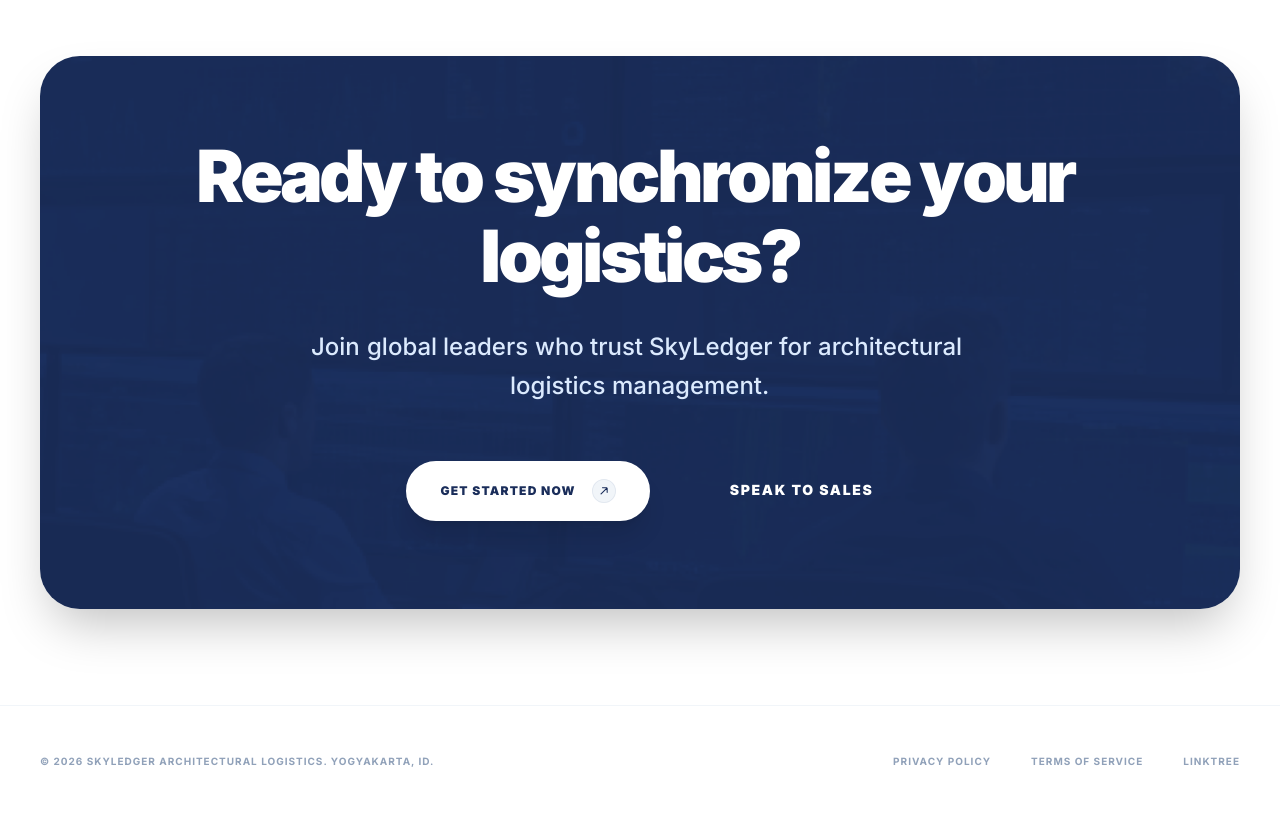
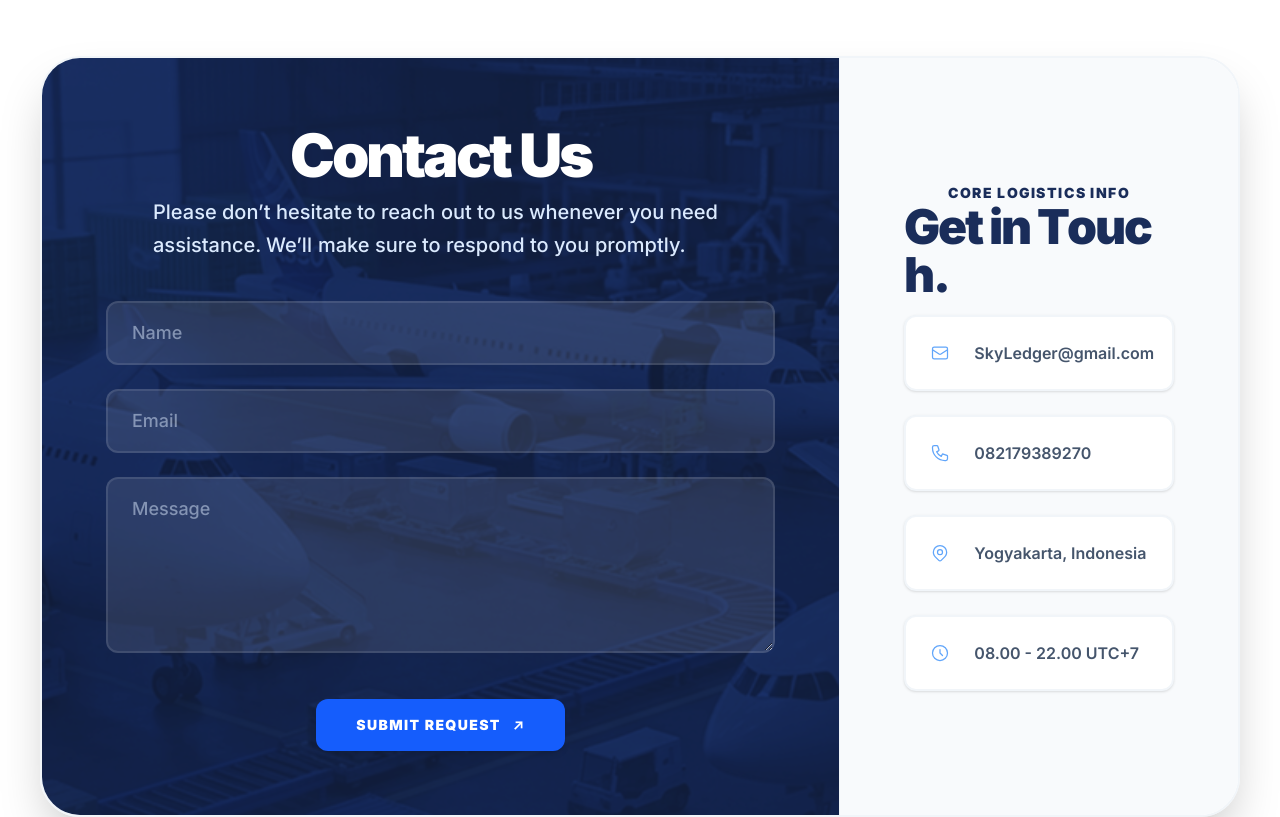
Before and after one commit to StevanusImmanuel/SkyLedger, a Next.js app: page / in a window 1280 px wide. Shown: the part 2240-3057 px from the top of the page. Built offline with nearby package versions, Linux system fonts and the light colour scheme.

Commit message:
Adding Contact

```diff
--- a/package.json
+++ b/package.json
@@ -12,6 +12,7 @@
     "@react-spring/web": "^10.0.3",
     "framer-motion": "^12.38.0",
     "next": "16.2.3",
+    "picocolors": "^1.1.1",
     "react": "19.2.4",
     "react-dom": "19.2.4",
     "styled-components": "^6.4.0"
--- a/src/app/page.tsx
+++ b/src/app/page.tsx
@@ -8,6 +8,7 @@ import About from "@/components/landingpages/about";
 import Capabilities from "@/components/capabilities";
 import CTA from "@/components/landingpages/cta";
 import Footer from "@/components/landingpages/footer";
+import Contact from "@/components/landingpages/contacts";
 
 export default function LandingPage() {
   const [isLoading, setIsLoading] = useState(true);
@@ -30,6 +31,7 @@ export default function LandingPage() {
           <Hero />
           <About />
           <Capabilities />
+          <Contact />
           <CTA />
           <Footer />
         </div>
--- /dev/null
+++ b/src/components/landingpages/contacts.tsx
@@ -0,0 +1,115 @@
+'use client';
+import React, { useState } from 'react';
+import { BlurText } from '../ui/dynamicanimationfonts';
+
+
+const MailIcon = () => <svg className="w-5 h-5" fill="none" stroke="currentColor" viewBox="0 0 24 24"><path strokeLinecap="round" strokeLinejoin="round" strokeWidth={1.5} d="M3 8l7.89 5.26a2 2 0 002.22 0L21 8M5 19h14a2 2 0 002-2V7a2 2 0 00-2-2H5a2 2 0 00-2 2v10a2 2 0 002 2z"/></svg>;
+const PhoneIcon = () => <svg className="w-5 h-5" fill="none" stroke="currentColor" viewBox="0 0 24 24"><path strokeLinecap="round" strokeLinejoin="round" strokeWidth={1.5} d="M3 5a2 2 0 012-2h3.28a1 1 0 01.948.684l1.498 4.493a1 1 0 01-.502 1.21l-2.257 1.13a11.042 11.042 0 005.516 5.516l1.13-2.257a1 1 0 011.21-.502l4.493 1.498a1 1 0 01.684.949V19a2 2 0 01-2 2h-1C9.716 21 3 14.284 3 6V5z"/></svg>;
+const MapPinIcon = () => <svg className="w-5 h-5" fill="none" stroke="currentColor" viewBox="0 0 24 24"><path strokeLinecap="round" strokeLinejoin="round" strokeWidth={1.5} d="M17.657 16.657L13.414 20.9a1.998 1.998 0 01-2.827 0l-4.244-4.243a8 8 0 1111.314 0z"/><path strokeLinecap="round" strokeLinejoin="round" strokeWidth={1.5} d="M15 11a3 3 0 11-6 0 3 3 0 016 0z"/></svg>;
+const ClockIcon = () => <svg className="w-5 h-5" fill="none" stroke="currentColor" viewBox="0 0 24 24"><path strokeLinecap="round" strokeLinejoin="round" strokeWidth={1.5} d="M12 8v4l3 3m6-3a9 9 0 11-18 0 9 9 0 0118 0z"/></svg>;
+
+const contactInfo = [
+  { Icon: MailIcon, text: "SkyLedger@gmail.com", isLink: true },
+  { Icon: PhoneIcon, text: "082179389270", isLink: true },
+  { Icon: MapPinIcon, text: "Yogyakarta, Indonesia" },
+  { Icon: ClockIcon, text: "08.00 - 22.00 UTC+7" }
+];
+
+export default function Contact() {
+  const [formData, setFormData] = useState({ name: '', email: '', message: '' });
+
+  const handleSubmit = (e: React.FormEvent) => {
+    e.preventDefault();
+    console.log("Submitting form:", formData);
+    // Add your API submission logic here
+  };
+
+  const handleChange = (e: React.ChangeEvent<HTMLInputElement | HTMLTextAreaElement>) => {
+    setFormData({ ...formData, [e.target.name]: e.target.value });
+  };
+
+  const inputClass = "w-full px-6 py-4 bg-white/10 border-2 border-white/10 text-white placeholder-blue-100/50 rounded-xl focus:outline-none focus:border-[#60a5fa]/60 transition-colors font-medium text-lg";
+
+  return (
+    <section className="py-24 bg-white px-10">
+      <div className="container mx-auto max-w-7xl grid lg:grid-cols-12 rounded-[40px] overflow-hidden shadow-2xl relative border-2 border-slate-100">
+
+        {/* Left Side: Dark Form Area */}
+        <div className="lg:col-span-8 bg-[#1a2d5a] p-16 relative overflow-hidden">
+          {/* Background Image Layer (Opacity-40 and mix-blend for consistency) */}
+          <div className="absolute inset-0 opacity-40 bg-[url('/img8.png')] bg-cover bg-center mix-blend-overlay" />
+
+          {/* Form Content Layer */}
+          <form onSubmit={handleSubmit} className="relative z-10 space-y-10 flex flex-col items-center text-center">
+
+            <div className="space-y-4">
+              <div className="text-white text-6xl font-black tracking-tighter leading-[1.1] mb-2 flex justify-center w-full">
+                <BlurText
+                  text="Contact Us"
+                  animateBy="letters"
+                  delay={35}
+                  className="text-center"
+                />
+              </div>
+              <div className="text-blue-100 text-lg md:text-xl font-medium leading-relaxed flex justify-center max-w-xl">
+                 <BlurText
+                    text="Please don’t hesitate to reach out to us whenever you need assistance. We’ll make sure to respond to you promptly."
+                    animateBy="words"
+                    delay={50}
+                    className="text-center"
+                 />
+              </div>
+            </div>
+
+            <div className="space-y-6 w-full max-w-2xl">
+              <input type="text" name="name" placeholder="Name" value={formData.name} onChange={handleChange} required className={inputClass}/>
+              <input type="email" name="email" placeholder="Email" value={formData.email} onChange={handleChange} required className={inputClass}/>
+              <textarea name="message" placeholder="Message" value={formData.message} onChange={handleChange} required rows={5} className={inputClass}/>
+
+              {/* Button: Fixed style to match other SkyLedger primary buttons */}
+              <div className="pt-4 flex justify-center">
+                 <button type="submit" className="px-10 py-4 bg-blue-600 hover:bg-[#60a5fa] text-white font-black text-sm uppercase tracking-widest rounded-xl transition-all shadow-md active:scale-95 group flex items-center gap-3">
+                   Submit Request
+                   <span className="group-hover:translate-x-1 transition-transform">↗</span>
+                 </button>
+              </div>
+            </div>
+          </form>
+        </div>
+
+        {/* Right Side: Clean Info Area */}
+        <div className="lg:col-span-4 bg-[#f8fafc] p-16 flex flex-col justify-center border-l border-slate-100">
+          <div className="space-y-12">
+            <div className="mb-4">
+               <div className="font-black text-[#1a2d5a] text-sm uppercase tracking-widest flex justify-center">
+                  <BlurText text="Core Logistics Info" animateBy="letters" delay={40} className="text-center" />
+               </div>
+               <div className="text-5xl font-black text-[#1a2d5a] tracking-tighter leading-none flex justify-center">
+                  <BlurText text="Get in Touch." animateBy="letters" delay={30} className="text-center" />
+               </div>
+            </div>
+
+            <div className="space-y-6">
+              {contactInfo.map((info, i) => (
+                <div key={i} className="p-6 bg-white border-2 border-slate-100 rounded-xl flex items-center gap-6 group hover:border-[#60a5fa] transition-colors shadow-sm">
+                  <div className="text-[#60a5fa] group-hover:scale-110 transition-transform">
+                    <info.Icon />
+                  </div>
+                  <div className="text-slate-600 text-sm md:text-base font-semibold">
+                    {info.isLink ? (
+                      <a href={info.text.includes('@') ? `mailto:${info.text}` : `tel:${info.text}`} className="hover:text-blue-600 transition-colors">
+                        {info.text}
+                      </a>
+                    ) : (
+                      <span>{info.text}</span>
+                    )}
+                  </div>
+                </div>
+              ))}
+            </div>
+          </div>
+        </div>
+      </div>
+    </section>
+  );
+}
```
Also changed, not shown: public/img8.png (added), 1 other file (tests, documents, lock files or other folders).
